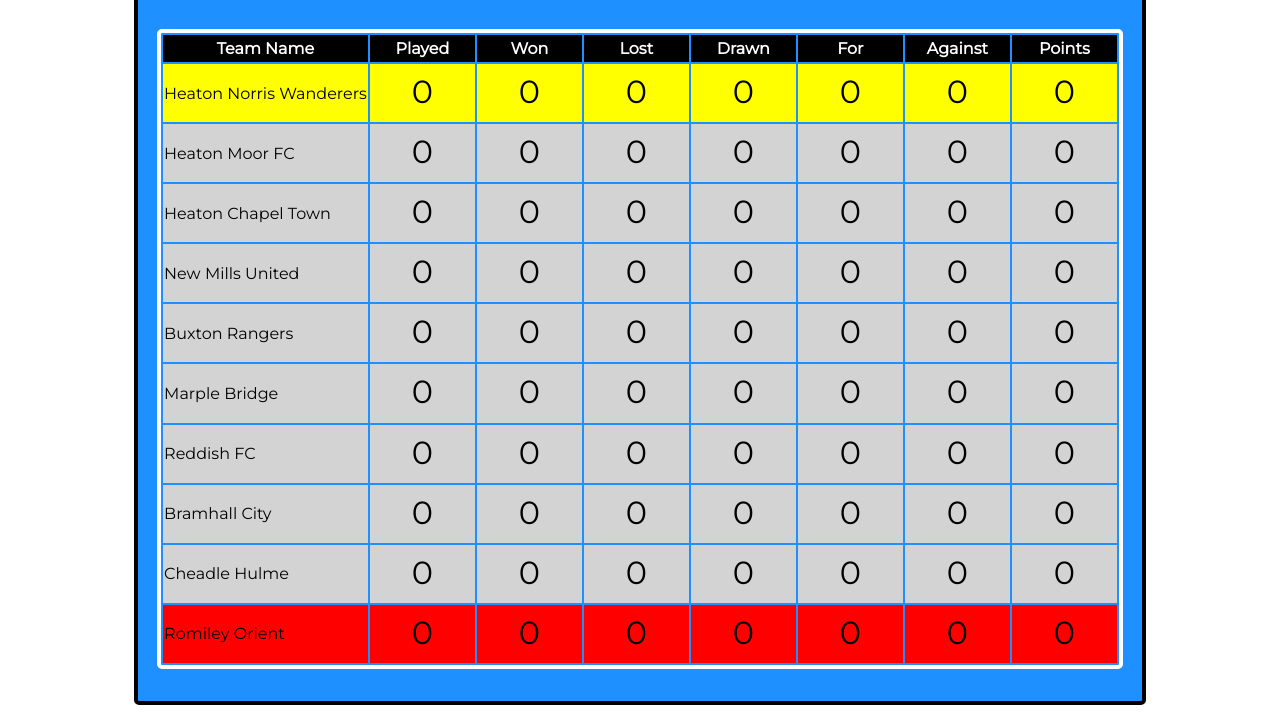
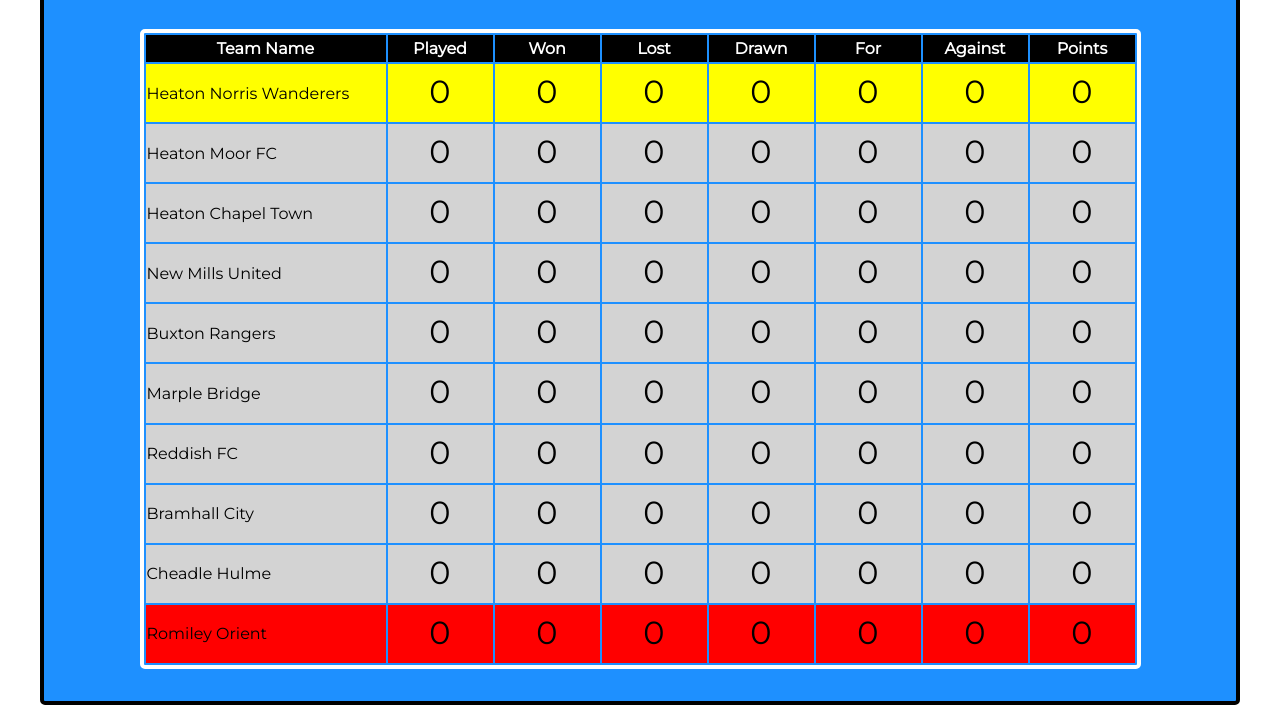
Before and after one commit to AdamFrankWhite/League-Table-App, a plain HTML site: page index.html in a window 1280 px wide. Shown: the part 137-850 px from the top of the page. Drawn offline with nearby package versions, Linux system fonts and the light colour scheme.

Commit message:
added name-col width

```diff
--- a/styles.css
+++ b/styles.css
@@ -36,6 +36,7 @@ table {
 
 .scoreboard {
 	width: 80%;
+	min-width: 1200px;
 	display: table; /* cross browser alternative to fit-content*/
 	background-color: dodgerblue;
 	border: 4px black solid;
@@ -53,6 +54,10 @@ table {
 
 .col {
 	max-width: 120px;
+}
+
+.name-col {
+	width: 240px;
 }
 
 .data {
```
